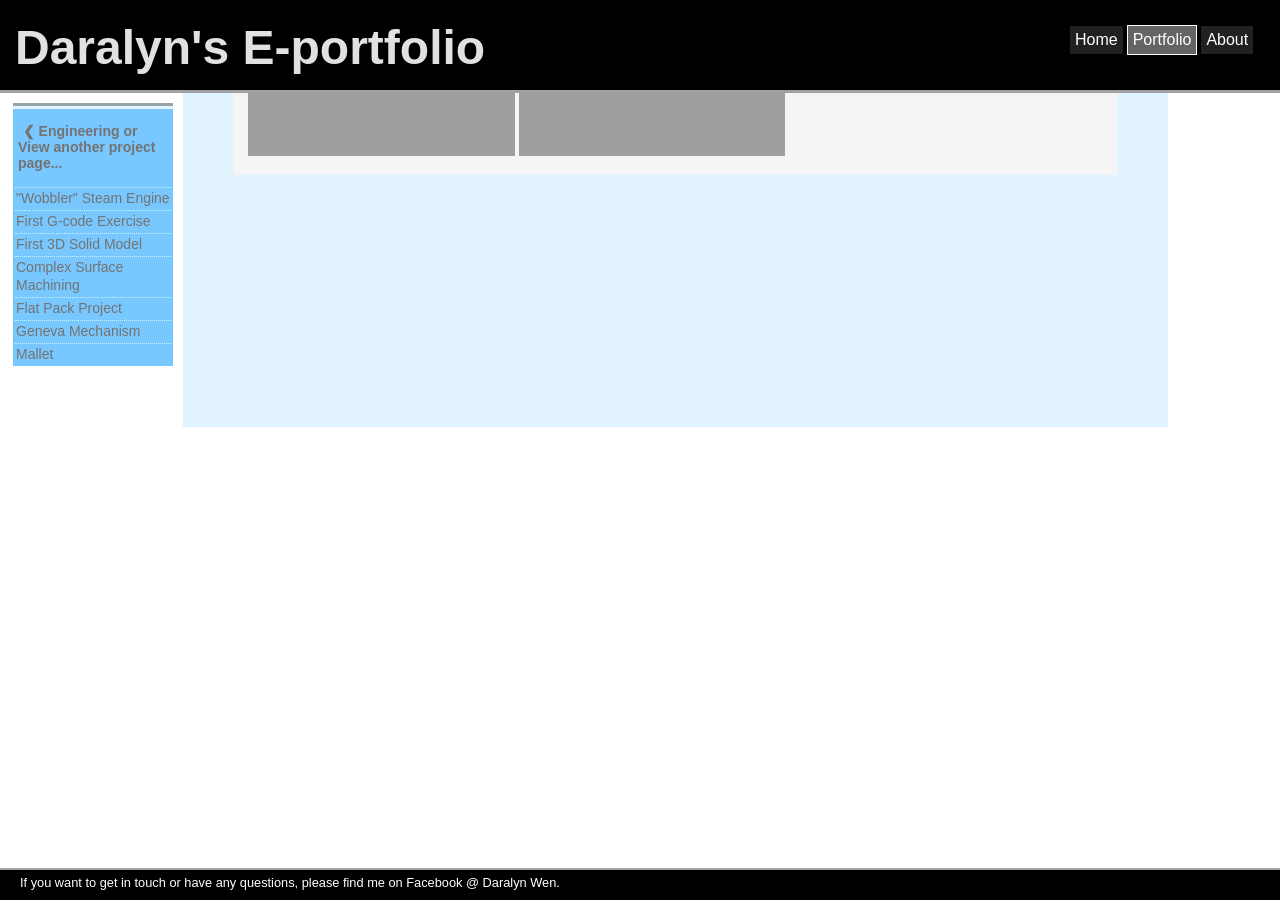
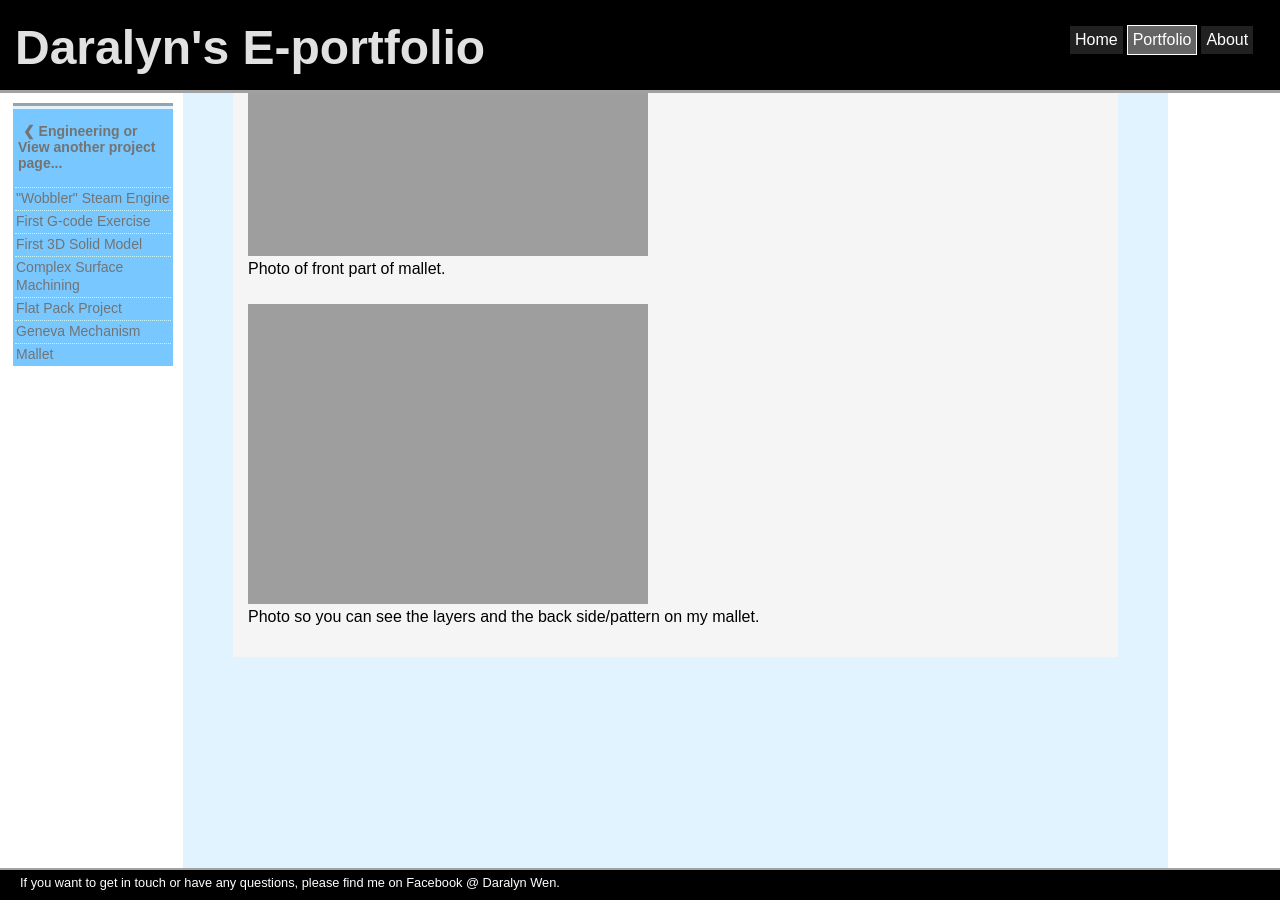
Before and after one commit to daralyn/daralyn.github.io, a Jekyll site: the page built from portfolio/engineering/mallet.html, in a window 1280 px wide and 900 px high, scrolled down 819 px. Built offline with Jekyll 4.4.1, drawn with Linux system fonts in a browser that asks for light colours.

Commit message:
Update mallet.html

```diff
--- a/portfolio/engineering/mallet.html
+++ b/portfolio/engineering/mallet.html
@@ -44,8 +44,13 @@
 	<h2>Explanation of the project</h2>
 		<p>Our teacher used the waterjet to cut out the handle part. We were then given a plank of wood, which we had to use a saw to cut two blocks off of it to the right size. The two blocks were then put into the lazer cutter, and we lazer engraved one side and added a design on the other side. After that, we glued the two block onto either side of the handle to form the head of the mallet. After the glue dried, we used the drill press to drill the hole in the bottom of the mallet handle so you can hang it up. We also drilled two holes in the mallet head to fit dowels to keep the blocks in line when the mallet is used. We cut the dowels using the band saw, then glued the dowels into the mallethead, and used the Japanese saw to cut off the big chuncks of dowels, a dremel for the chunchs too small to use the Japanese saw, but too small to use sand paper, and sand paper to sand it down to the surface. We used a rasp to smooth out the sharp edges on the mallet handle, and the belt and disc sanders to sand off the extra material on the mallet head.</p>
 		<br>
-	<img  style="height: 200px; margin: 10px 0px 0px 0px;" src="https://daralyn.github.io/photos/engineering/mallet_pic1.jpg" alt="Photo of...">
-	<img  style="height: 200px; margin: 10px 0px 0px 0px;" src="https://daralyn.github.io/photos/engineering/mallet_pic2.png" alt="Photo of...">
+		<div>	<img  style="height: 300px; margin: 10px 20px 0px 0px;" src="https://daralyn.github.io/photos/engineering/mallet_pic1.jpg" alt="Photo of front part of mallet.">
+			<p>Photo of front part of mallet.</p>
+		</div>
+		<div>
+			<img  style="height: 300px; margin: 10px 0px 0px 0px;" src="https://daralyn.github.io/photos/engineering/mallet_pic2.png" alt="Photo so you can see the layers and the back side/pattern on my mallet.">
+			<p>Photo so you can see the layers and the back side/pattern on my mallet.</p>
+		</div>
 </div>
 
 <style>
```
